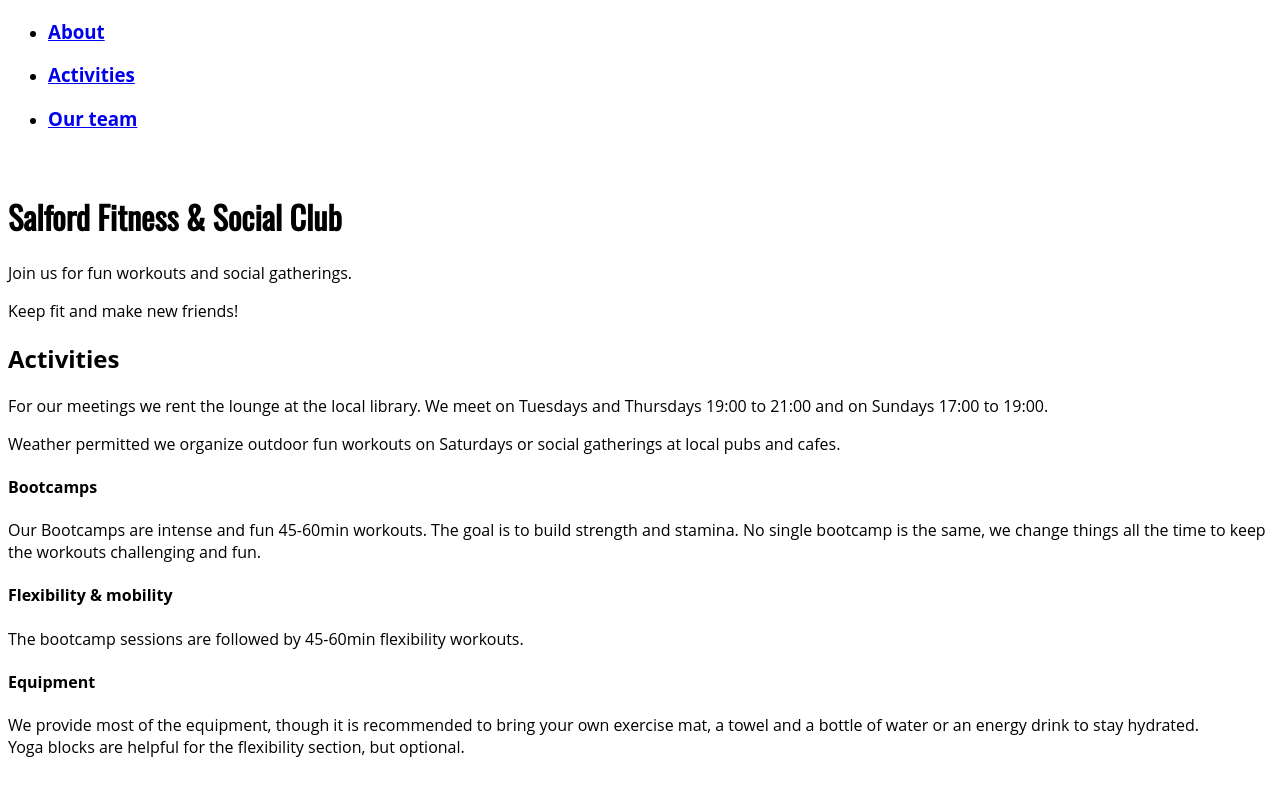
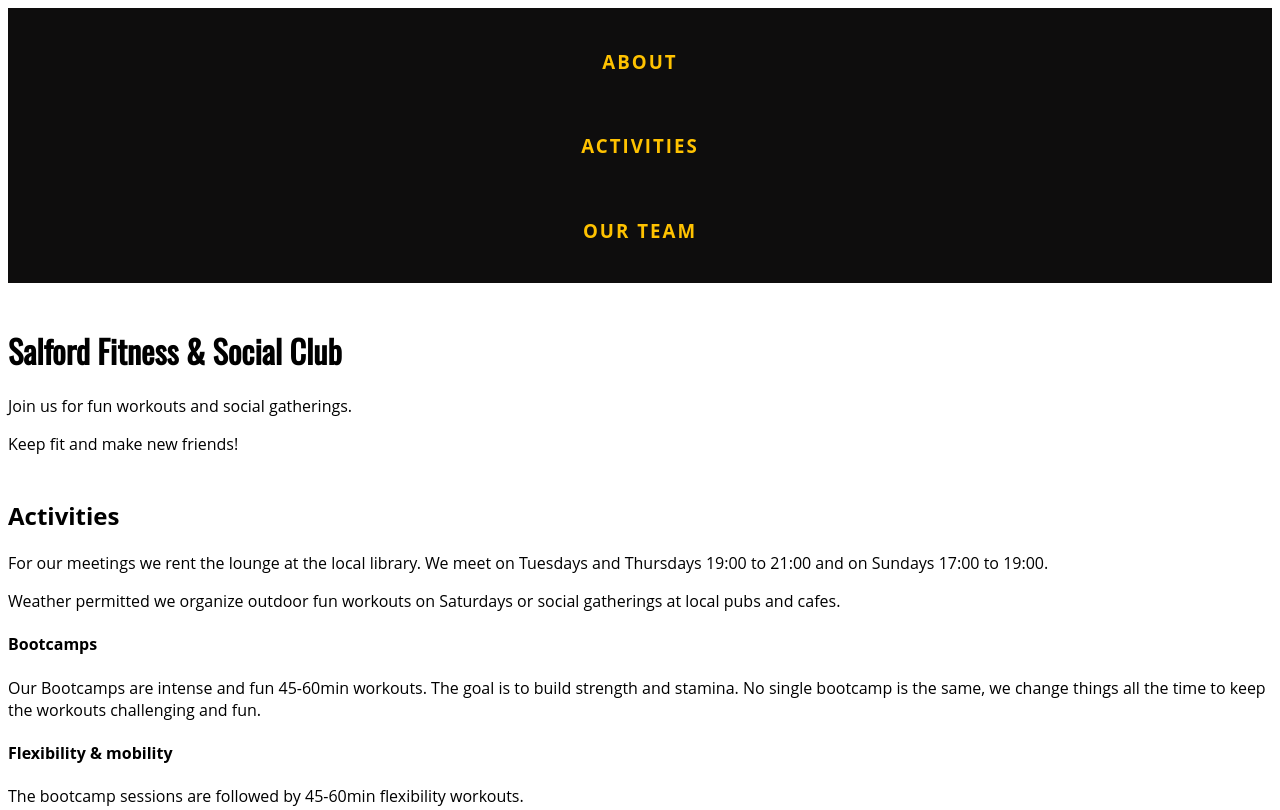
Before and after one commit to codxJC/P10.ResponsiveClubWebsite, a plain HTML site: page index.html in a window 1280 px wide. Shown: the top 810 px of the page. Drawn offline with nearby package versions, Linux system fonts and the light colour scheme.

Commit message:
Navigation

```diff
--- a/index.html
+++ b/index.html
@@ -17,17 +17,15 @@
         <!-- Navigation Section -->
         <!-- ****************** -->
         <nav>
-            <ul>
-                <li><a class="nav-link" href="#about">
+                <span><a class="nav-link" href="#about">
                     <h3>About</h3>
-                </a></li>
-            <li><a class="nav-link" href="#activities">
+                </a></span>
+            <span><a class="nav-link" href="#activities">
                     <h3>Activities</h3>
-                </a></li>
-            <li><a class="nav-link" href="#team">
+                </a></span>
+            <span><a class="nav-link" href="#team">
                     <h3>Our team</h3>
-                </a></li>
-            </ul>
+                </a></span>
         </nav>
         <img src="" alt="">
         <div id="about">
@@ -112,7 +110,7 @@
         <!-- Testimonials Section -->
         <!-- ******************** -->
 
-        <section>
+        <section id="reviews">
             <h2>Testimonials</h2>
             <div id="testimonials">
             <div class="testimonial-wrapper">
--- a/styles.css
+++ b/styles.css
@@ -15,6 +15,33 @@ h1 {
     font-family: Oswald, serif;
 }
 
+
+h2 {
+    padding-top: 1em;
+}
+
+nav {
+    background-color: #0e0d0d;
+}
+
+nav span {
+    margin: 0;
+    padding: 0;
+    text-align: center;
+  }
+
+nav a  {
+    letter-spacing: 2px;
+    padding: 0.5em;
+    text-decoration: none;
+    color: #ffc200;
+    text-transform: uppercase;
+  }
+
+/* #reviews {
+    background-color: #191970;
+} */
+
 #testimonials {
     display: flex;
     flex-wrap:  wrap;
@@ -30,8 +57,12 @@ h1 {
     font-family: 'Cormorant';
     font-style: italic;
     width: 20em;
-    margin: 0 auto;
+    margin: 0 1em 1em;
     padding: 0 0.75em;
     background-color: #fafafa;
     border: double rgb(73, 62, 62);
   }
+
+  #testimonials:last-child {
+    padding-bottom: 2em;
+  }
```
